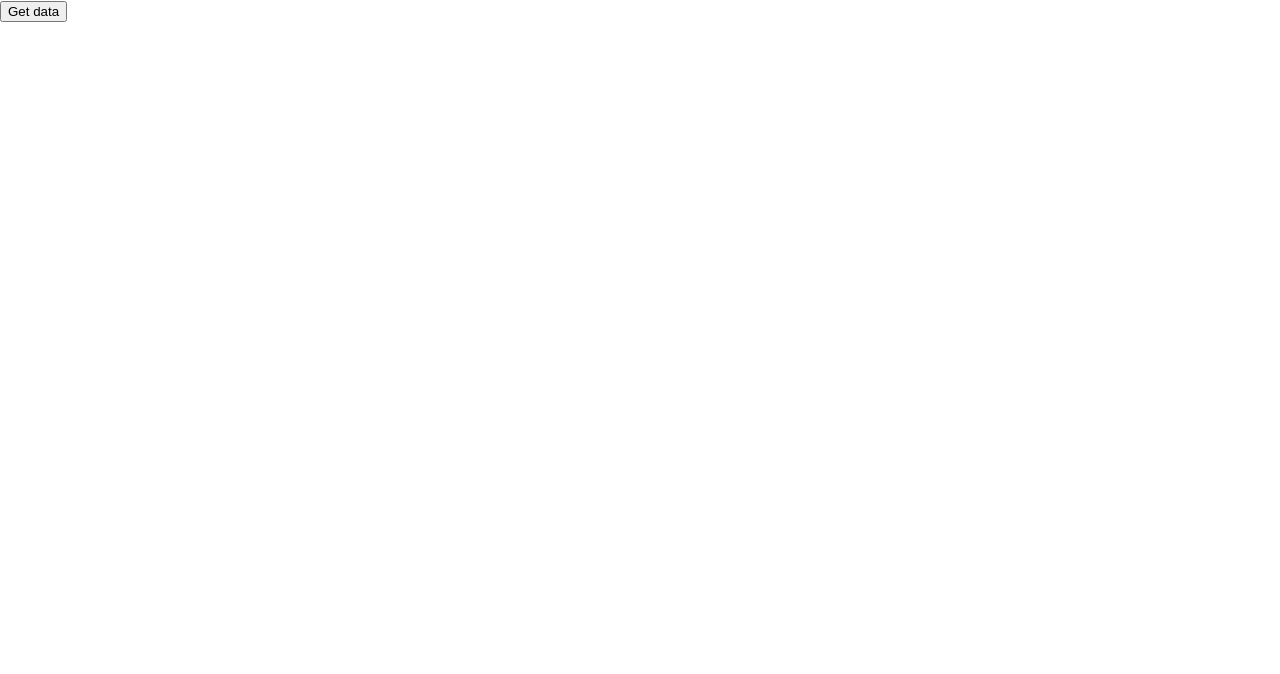
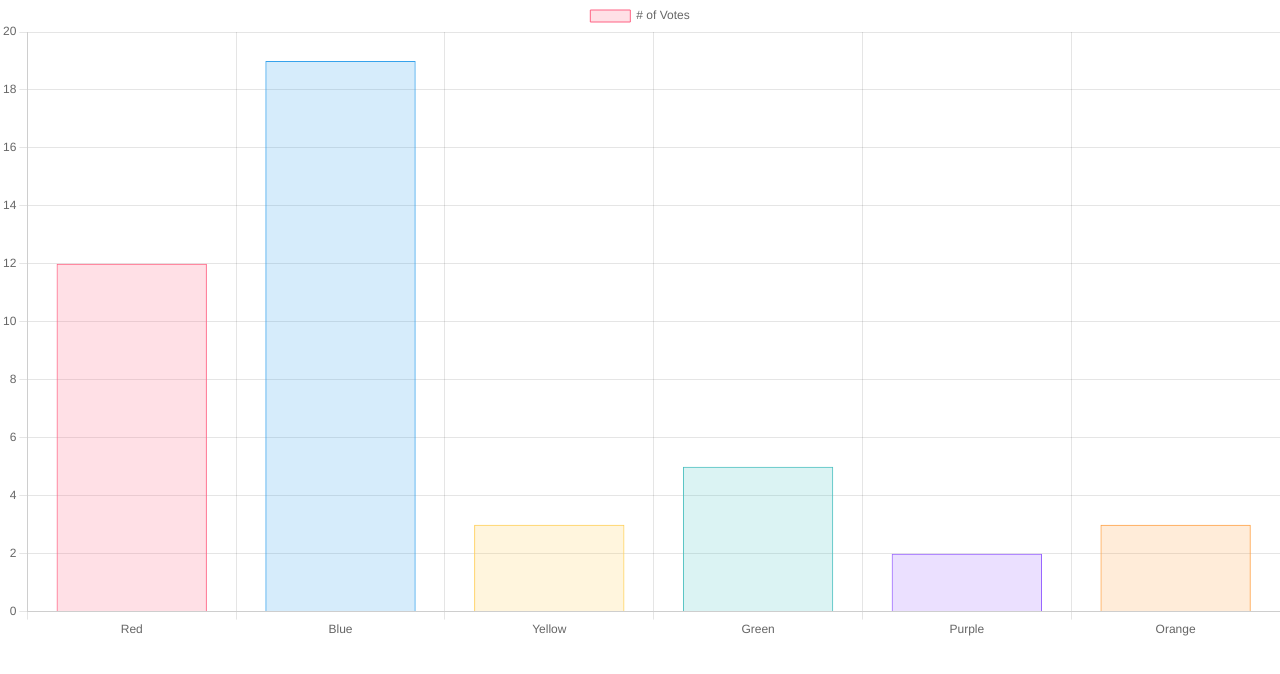
Before and after one commit to alexisss1928/SpaceAppsSunshine, a React (Create React App) app: page / in a window 1280 px wide. Shown: the top 674 px of the page. Built offline with nearby package versions, Linux system fonts and the light colour scheme.

Commit message:
created graphic

```diff
--- a/package.json
+++ b/package.json
@@ -7,7 +7,9 @@
     "@testing-library/react": "^11.2.7",
     "@testing-library/user-event": "^12.8.3",
     "axios": "^0.22.0",
+    "chart.js": "^3.5.1",
     "react": "^17.0.2",
+    "react-chartjs-2": "^3.0.5",
     "react-dom": "^17.0.2",
     "react-scripts": "4.0.3",
     "web-vitals": "^1.1.2"
--- a/src/App.js
+++ b/src/App.js
@@ -1,7 +1,32 @@
-import './App.css';
+import Graphic from './molecules/Graphic.jsx'
 
 function App() {
-  return <div className="App">Space app</div>;
+  const data = {
+    labels: ['Red', 'Blue', 'Yellow', 'Green', 'Purple', 'Orange'],
+    datasets: [{
+        label: '# of Votes',
+        data: [12, 19, 3, 5, 2, 3],
+        backgroundColor: [
+          'rgba(255, 99, 132, 0.2)',
+          'rgba(54, 162, 235, 0.2)',
+          'rgba(255, 206, 86, 0.2)',
+          'rgba(75, 192, 192, 0.2)',
+          'rgba(153, 102, 255, 0.2)',
+          'rgba(255, 159, 64, 0.2)'
+      ],
+      borderColor: [
+          'rgba(255, 99, 132, 1)',
+          'rgba(54, 162, 235, 1)',
+          'rgba(255, 206, 86, 1)',
+          'rgba(75, 192, 192, 1)',
+          'rgba(153, 102, 255, 1)',
+          'rgba(255, 159, 64, 1)'
+      ],
+        borderWidth: 1
+    }]
+  }
+
+  return <Graphic graphic_data={data} height="100px" width="100px" />
 }
 
 export default App;
--- a/src/Assets/Components/data.jsx
+++ /dev/null
@@ -1,30 +0,0 @@
-import React /* , { useState } */ from 'react';
-import axios from 'axios';
-
-const Power = () => {
-  /* const [data, setData] = useState({
-        "Communities": [1]
-    }) */
-  function handleSubmit(event) {
-    event.preventDefault();
-
-    const postData = async () => {
-      try {
-        const { data } = await axios.get(
-          'https://power.larc.nasa.gov/api/temporal/monthly/point?community=SB&format=JSON&longitude=-66.8791900&latitude=10.4880100&start=2016&end=2017&parameters=ALLSKY_SFC_SW_DWN'
-        );
-        console.log(data);
-      } catch (error) {
-        console.log(error);
-      }
-    };
-    postData();
-  }
-  return (
-    <div>
-      <button onClick={handleSubmit}>Get data</button>
-    </div>
-  );
-};
-
-export default Power;
--- a/src/index.css
+++ b/src/index.css
@@ -1,5 +1,6 @@
 body {
   margin: 0;
+  padding: 0;
   font-family: -apple-system, BlinkMacSystemFont, 'Segoe UI', 'Roboto', 'Oxygen',
     'Ubuntu', 'Cantarell', 'Fira Sans', 'Droid Sans', 'Helvetica Neue',
     sans-serif;
@@ -11,3 +12,11 @@ code {
   font-family: source-code-pro, Menlo, Monaco, Consolas, 'Courier New',
     monospace;
 }
+
+:root {
+  --biscay: #1F2361;
+  --dull-lavander: #8E94E6;
+  --royal-blue: #4751E1;
+  --fiord: #3C3F61;
+  --governor-bay: #373FAD;
+}
--- a/src/index.js
+++ b/src/index.js
@@ -1,8 +1,7 @@
 import React from 'react';
 import ReactDOM from 'react-dom';
 import './index.css';
-// import App from './App';
-import App from './Assets/Components/data';
+import App from './App';
 
 ReactDOM.render(
   <React.StrictMode>
--- /dev/null
+++ b/src/molecules/Graphic.jsx
@@ -0,0 +1,47 @@
+import { Bar, Line, Doughnut } from 'react-chartjs-2';
+
+function GraphicBar({graphic_data, height = "100%", width = "100%"}) {
+    // Example of graphic
+    // return <Bar data={{
+    //     labels: ['Red', 'Blue', 'Yellow', 'Green', 'Purple', 'Orange'],
+    //     datasets: [{
+    //         label: '# of Votes',
+    //         data: [12, 19, 3, 5, 2, 3],
+    //         backgroundColor: [
+    //             'rgba(255, 99, 132, 0.2)',
+    //             'rgba(54, 162, 235, 0.2)',
+    //             'rgba(255, 206, 86, 0.2)',
+    //             'rgba(75, 192, 192, 0.2)',
+    //             'rgba(153, 102, 255, 0.2)',
+    //             'rgba(255, 159, 64, 0.2)'
+    //         ],
+    //         borderColor: [
+    //             'rgba(255, 99, 132, 1)',
+    //             'rgba(54, 162, 235, 1)',
+    //             'rgba(255, 206, 86, 1)',
+    //             'rgba(75, 192, 192, 1)',
+    //             'rgba(153, 102, 255, 1)',
+    //             'rgba(255, 159, 64, 1)'
+    //         ],
+    //         borderWidth: 1
+    //     }]
+    // }} height="100%" width="100%" />
+
+    return <div height={height} width={width}>
+        <Bar data={graphic_data} />
+    </div>
+}
+
+export default GraphicBar
+
+export function GraphicDoughnut({graphic_data, height = "10px", width = "10px"}) {
+    return <div height={height} width={width}>
+        <Doughnut data={graphic_data} />
+    </div>
+}
+
+export function GraphicLine({graphic_data, height = "10px", width = "10px"}) {
+    return <div height={height} width={width}>
+        <Line data={graphic_data} />
+    </div>
+}
```
Also changed, not shown: src/App.css (deleted, +0 -38 lines), 1 other file (tests, documents, lock files or other folders).
